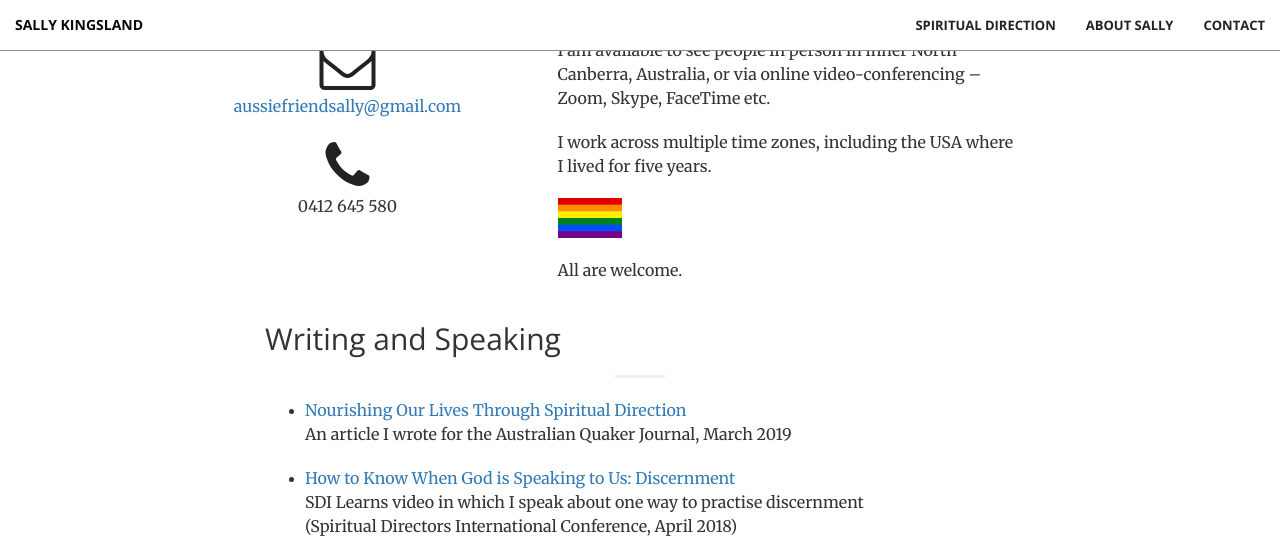
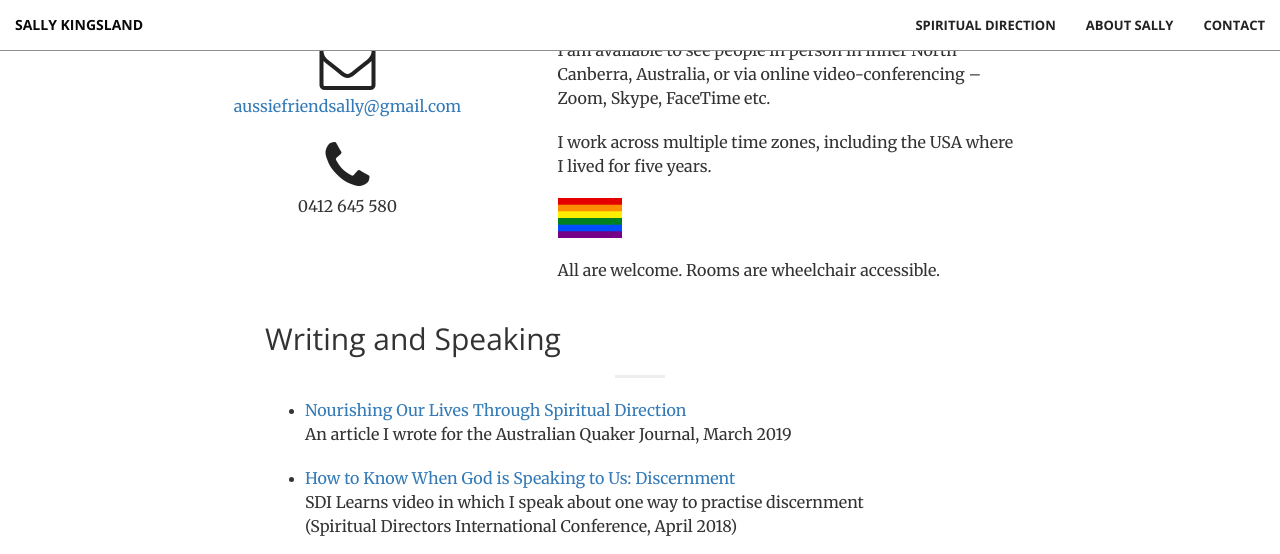
Before and after one commit to sallykingsland/sallykingsland.github.io, a Jekyll site: the page built from index.md, in a window 1280 px wide and 900 px high, scrolled down 3284 px, cut to the strip 0-554 px from the top of the window. Built offline with Jekyll 4.4.1, drawn with Linux system fonts in a browser that asks for light colours.

Commit message:
accessible

```diff
--- a/_includes/contact.html
+++ b/_includes/contact.html
@@ -20,7 +20,7 @@
                 <p>I work across multiple time zones, including the USA where I lived for five years.</p>
 
                 <p><img src="img/rainbow_flag.png" alt="Rainbow flag" width="64" height="40"></p>
-                <p>All are welcome.</p>
+                <p>All are welcome. Rooms are wheelchair accessible.</p>
             </div>
         </div>
         <div class="row">
```
